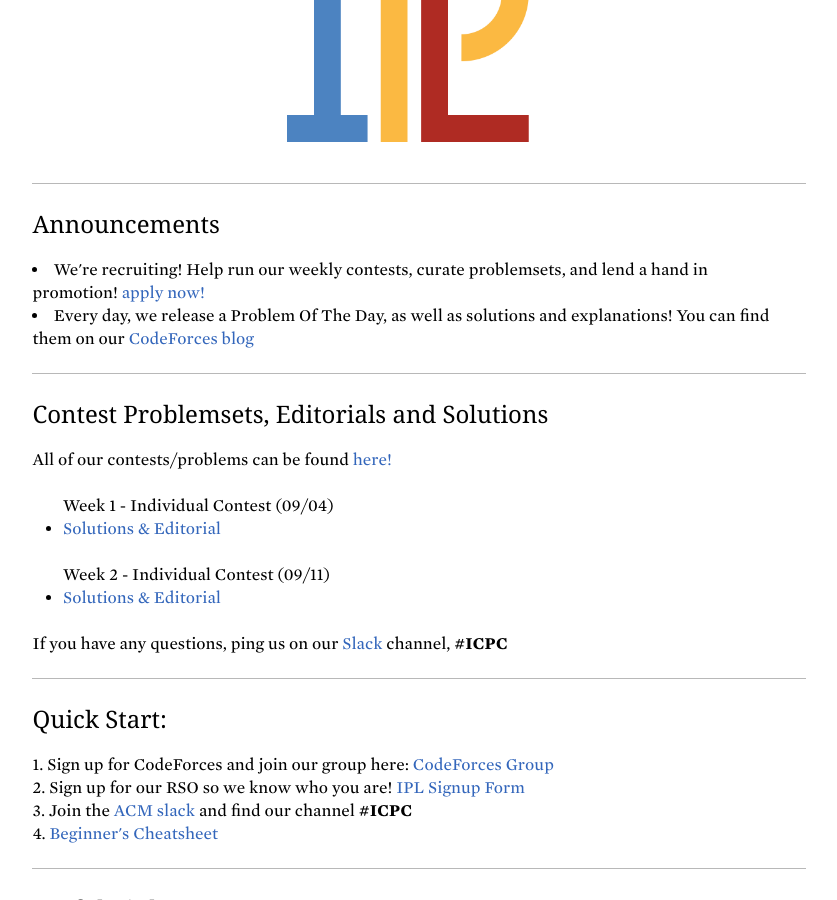
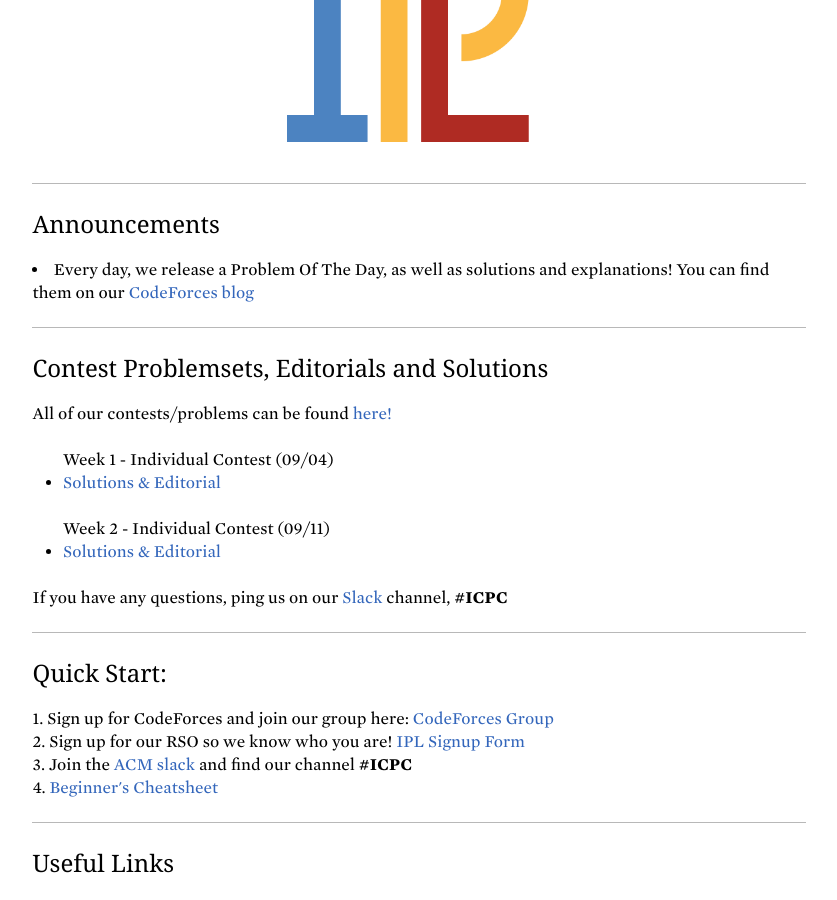
Before and after one commit to acm-uiuc/icpc-website, a Jekyll site: the page built from ipl.html, in a window 1280 px wide and 900 px high, scrolled down 318 px. Shown: the whole window, without its empty margins (221-1058 px from the left). Built offline with Jekyll 4.4.1, drawn with Linux system fonts in a browser that asks for light colours; nearby versions of some CDN libraries; some web fonts are replaced.

Commit message:
Removed Recruitment line

```diff
--- a/ipl.html
+++ b/ipl.html
@@ -13,8 +13,7 @@ title: Illinois Programming League
 
 <div class="item">
     <h2 class="title">Announcements</h2>
-		<li>We're recruiting! Help run our weekly contests, curate problemsets, and lend a hand in promotion! <a href="https://docs.google.com/forms/d/e/1FAIpQLSe07jcVXoEWCWW-5XNWvRR-494TNcyCDTXTTcoJ_4GnI-WpsQ/viewform?usp=sf_link" target="_blank">apply now!</a>
-			<li>Every day, we release a Problem Of The Day, as well as solutions and explanations! You can find them on our <a href="https://codeforces.com/group/tKC7z9Nm0A/blog" target="_blank">CodeForces blog</a><br>
+				<li>Every day, we release a Problem Of The Day, as well as solutions and explanations! You can find them on our <a href="https://codeforces.com/group/tKC7z9Nm0A/blog" target="_blank">CodeForces blog</a><br>
 </div>
 
 <div class="item">
```
